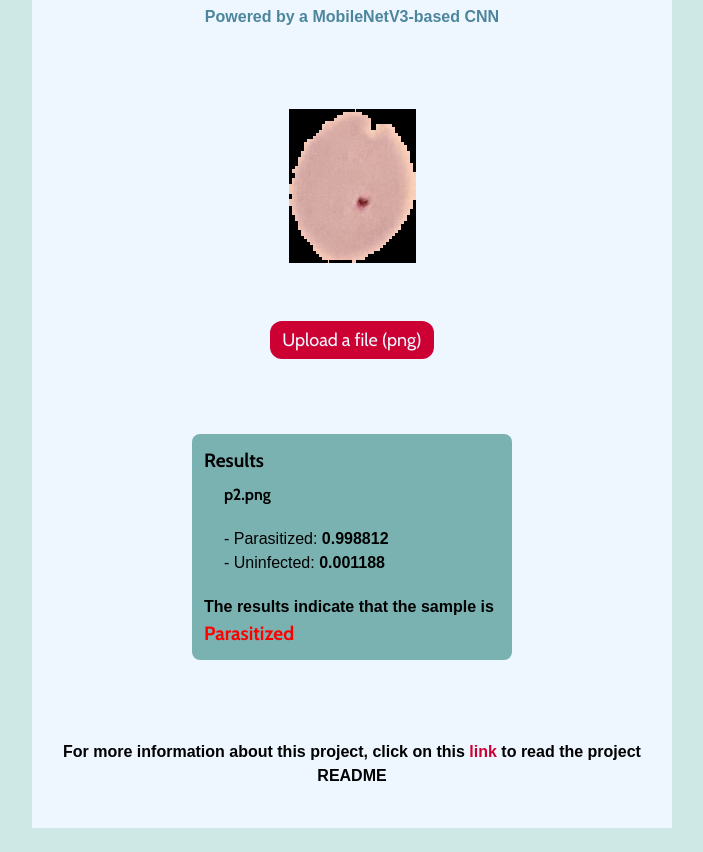
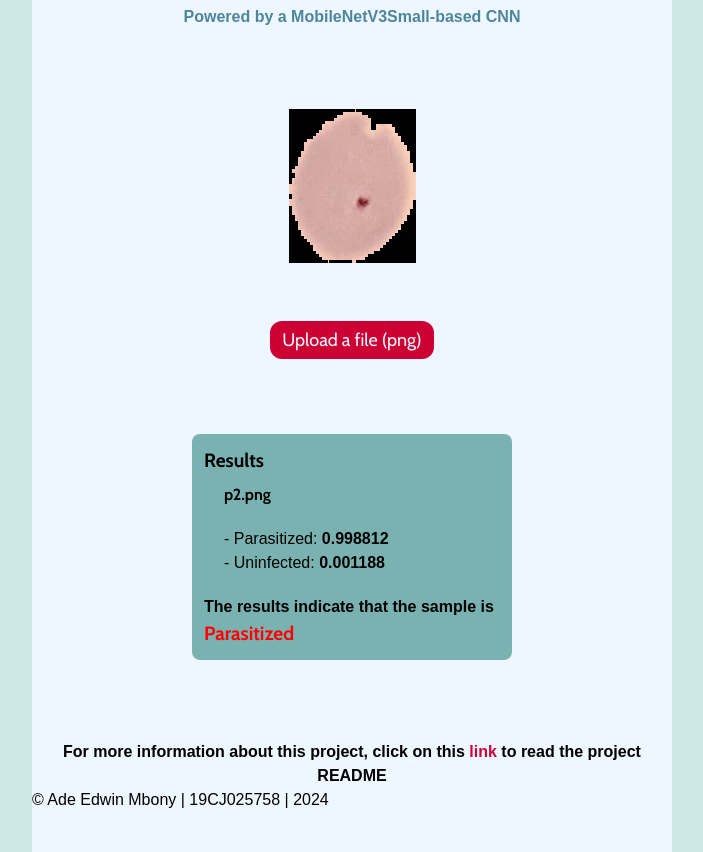
Before and after one commit to valentino7504/malaria-diagnosis, a website: page frontend/index.html in a window 1280 px wide. Shown: the part 123-975 px from the top of the page, without its empty margins (288-991 px from the left). Before the commit the page ends 951 px from the top, so only its background shows below. Drawn offline with nearby package versions, Linux system fonts and the light colour scheme.

Commit message:
Update: Add copyright symbol and year to index.html

```diff
--- a/frontend/index.html
+++ b/frontend/index.html
@@ -15,7 +15,7 @@
 <body class="bg-secondary font-rubik pt-4">
     <div class="bg-primary ml-auto mr-auto w-1/2 py-10">
         <h1 class="malaria-head text-center font-cabin font-bold">Malaria Diagnostic Tool</h1>
-        <h2 class="info text-center font-semibold font-rubik text-fourth">Powered by a MobileNetV3-based CNN</h2>
+        <h2 class="info text-center font-semibold font-rubik text-fourth">Powered by a MobileNetV3Small-based CNN</h2>
         <form id="smearImageForm" method="post" class="text-center m-auto mt-20 mb-20">
             <img id="blood_smear" class="text-center mx-auto mb-16" src="./sample_smears/p2.png" alt="blood_smear">
             <input type="file" name="bloodSmear" id="imageInput" accept="image/*" class="hidden">
@@ -36,8 +36,11 @@
                 target="_blank">link</a> to
             read the project README
         </p>
+        <p>&copy; Ade Edwin Mbony | 19CJ025758 | <span class="year"></span></p>
     </div>
-    <script src="./script.js"></script>
+    <footer>
+        <script src="./script.js"></script>
+    </footer>
 </body>
 
 </html>
--- a/frontend/script.js
+++ b/frontend/script.js
@@ -1,5 +1,8 @@
 const imageInput = document.getElementById("imageInput");
 const smear = document.getElementById("blood_smear");
+
+let now = new Date();
+document.querySelector("span.year").textContent = now.getFullYear();
 
 function fillImage(event) {
   const [file] = imageInput.files;
```
